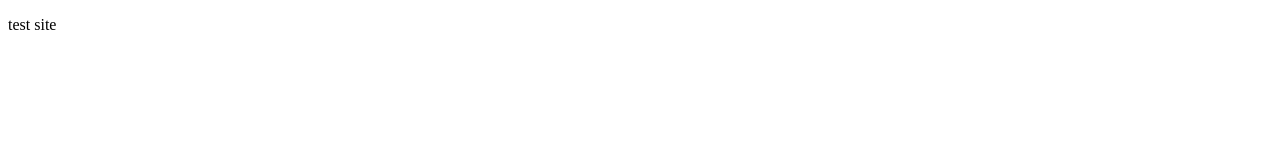
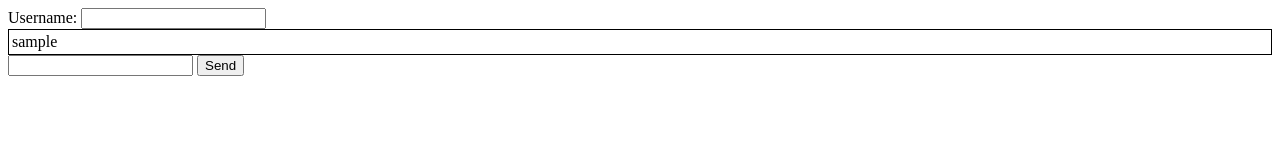
Before and after one commit to matsoebi/simplechat, a plain HTML site: page index.html in a window 1280 px wide. Drawn offline with Linux system fonts and the light colour scheme.

Commit message:
add html and css

```diff
--- a/index.html
+++ b/index.html
@@ -3,10 +3,24 @@
 <head>
     <meta charset="UTF-8">
     <meta name="viewport" content="width=device-width, initial-scale=1.0">
+    <link rel="stylesheet" href="styles/stylesheet.css">
     <title>test chat index html</title>
 </head>
 
 <body>
-<p>test site</p>
+
+<div>
+    <text>Username:</text>
+    <input type="text" id="username" name="username"></input>
+</div>
+
+<div id="messageField" class="messageField">
+    <text>sample</text>
+</div>
+
+<div>
+    <input type="text" id="message" name="message"></input>
+    <button id="btn_send" name="btn_send">Send</button>
+</div>
 </body>
 </html>
--- /dev/null
+++ b/styles/stylesheet.css
@@ -0,0 +1,10 @@
+.global {
+    font-family: "Monaco", "Courier New", Courier, monospace;
+}
+
+.messageField{
+    border: 1px solid black;
+    text-align: left;
+    margin: auto;
+    padding: 3px;
+}
```
